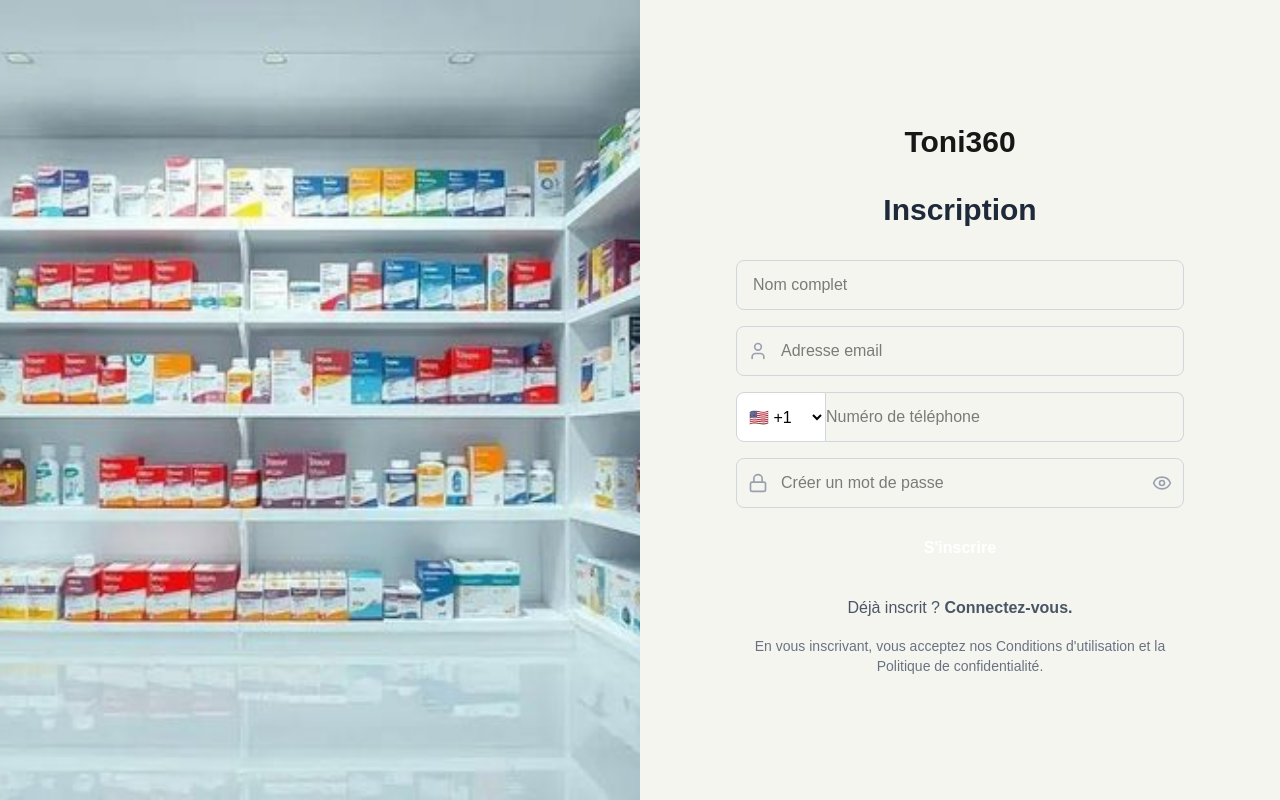
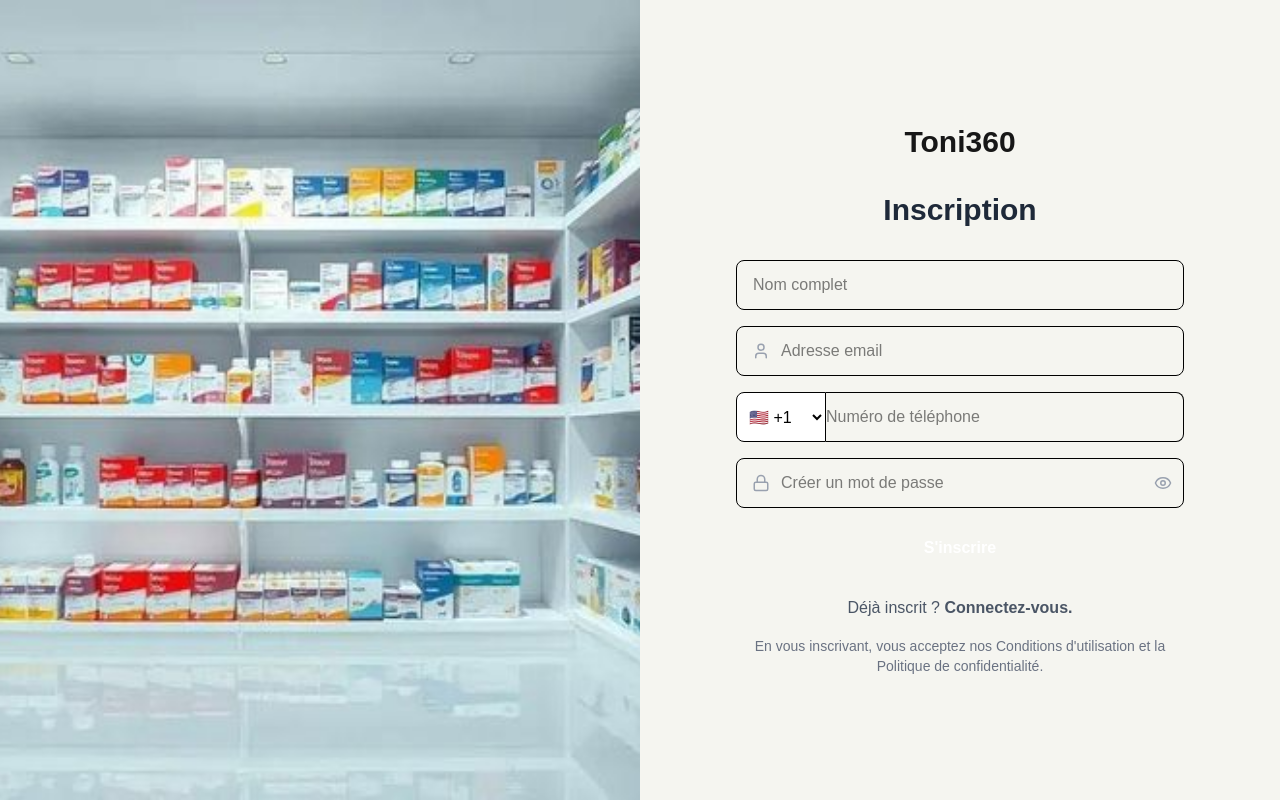
Before and after one commit to NorlanCoder/toni360-frontend, a Next.js app: page /inscription in a window 1280 px wide. Built offline with nearby package versions, Linux system fonts and the light colour scheme.

Commit message:
style: update form input borders and icon alignment
- Change all input borders from gray to black
- Adjust icon positioning (left-4 instead of left-3)
- Reduce icon size from 20px to 18px for better alignment
- Apply consistent styling across all form fields

```diff
--- a/app/inscription/page.tsx
+++ b/app/inscription/page.tsx
@@ -54,13 +54,13 @@ export default function InscriptionPage() {
                 onChange={(e) =>
                   setFormData({ ...formData, nom: e.target.value })
                 }
-                className="w-full px-4 py-3 border border-gray-300 rounded-lg focus:outline-none focus:ring-2 focus:ring-toni-green-dark-2 text-black"
+                className="w-full px-4 py-3 border border-black rounded-lg focus:outline-none focus:ring-2 focus:ring-toni-green-dark-2 text-black"
               />
             </div>
 
             {/* Email */}
             <div className="relative">
-              <User className="absolute left-3 top-1/2 -translate-y-1/2 text-gray-400" size={20} />
+              <User className="absolute left-4 top-1/2 -translate-y-1/2 text-gray-400" size={18} />
               <input
                 type="email"
                 placeholder="Adresse email"
@@ -68,7 +68,7 @@ export default function InscriptionPage() {
                 onChange={(e) =>
                   setFormData({ ...formData, email: e.target.value })
                 }
-                className="w-full pl-11 pr-4 py-3 border border-gray-300 rounded-lg focus:outline-none focus:ring-2 focus:ring-toni-green-dark-2 text-black"
+                className="w-full pl-11 pr-4 py-3 border border-black rounded-lg focus:outline-none focus:ring-2 focus:ring-toni-green-dark-2 text-black"
               />
             </div>
 
@@ -77,7 +77,7 @@ export default function InscriptionPage() {
               <select
                 value={formData.indicatif}
                 onChange={e => setFormData({ ...formData, indicatif: e.target.value })}
-                className="pl-2 pr-1 py-3 border border-gray-300 rounded-l-lg bg-white text-black focus:outline-none focus:ring-2 focus:ring-toni-green-dark-2 min-w-[90px]"
+                className="pl-2 pr-1 py-3 border border-black rounded-l-lg bg-white text-black focus:outline-none focus:ring-2 focus:ring-toni-green-dark-2 min-w-[90px]"
                 style={{ fontSize: '1rem' }}
               >
                 {COUNTRY_CODES.map((c) => (
@@ -93,14 +93,14 @@ export default function InscriptionPage() {
                 onChange={(e) =>
                   setFormData({ ...formData, telephone: e.target.value })
                 }
-                className="w-full pr-4 py-3 border-t border-b border-r border-gray-300 rounded-r-lg focus:outline-none focus:ring-2 focus:ring-toni-green-dark-2 text-black"
+                className="w-full pr-4 py-3 border-t border-b border-r border-black rounded-r-lg focus:outline-none focus:ring-2 focus:ring-toni-green-dark-2 text-black"
                 style={{ fontSize: '1rem' }}
               />
             </div>
 
             {/* Mot de passe */}
             <div className="relative">
-              <Lock className="absolute left-3 top-1/2 -translate-y-1/2 text-gray-400" size={20} />
+              <Lock className="absolute left-4 top-1/2 -translate-y-1/2 text-gray-400" size={18} />
               <input
                 type={showPassword ? "text" : "password"}
                 placeholder="Créer un mot de passe"
@@ -108,14 +108,14 @@ export default function InscriptionPage() {
                 onChange={(e) =>
                   setFormData({ ...formData, password: e.target.value })
                 }
-                className="w-full pl-11 pr-12 py-3 border border-gray-300 rounded-lg focus:outline-none focus:ring-2 focus:ring-toni-green-dark-2 text-black"
+                className="w-full pl-11 pr-12 py-3 border border-black rounded-lg focus:outline-none focus:ring-2 focus:ring-toni-green-dark-2 text-black"
               />
               <button
                 type="button"
                 onClick={() => setShowPassword(!showPassword)}
                 className="absolute right-3 top-1/2 -translate-y-1/2 text-gray-400 hover:text-gray-600"
               >
-                {showPassword ? <EyeOff size={20} /> : <Eye size={20} />}
+                {showPassword ? <EyeOff size={18} /> : <Eye size={18} />}
               </button>
             </div>
 
```
